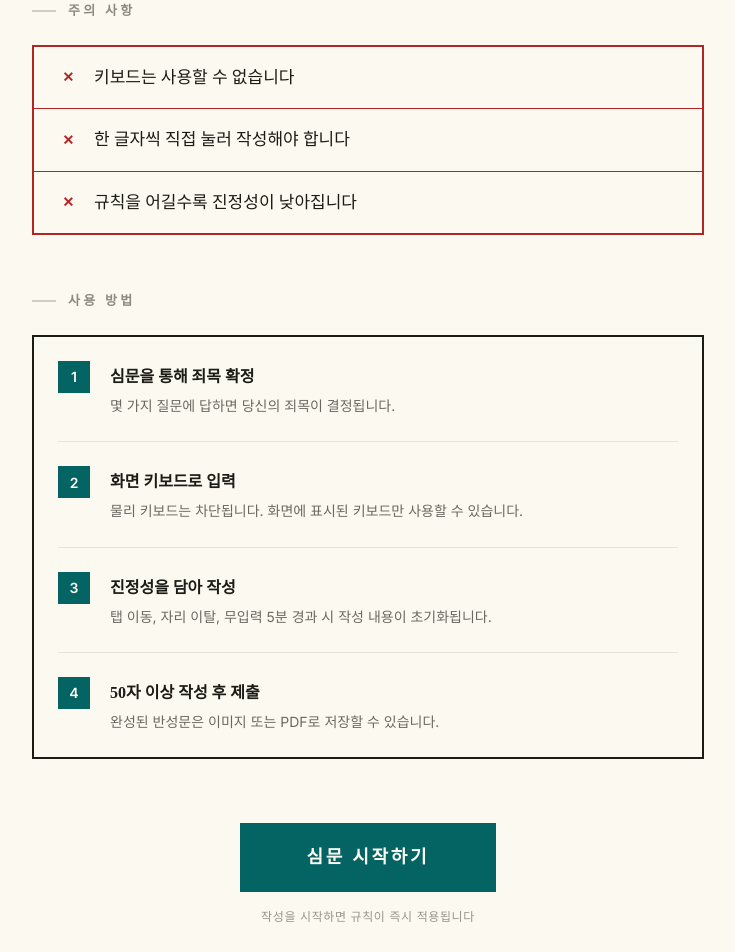
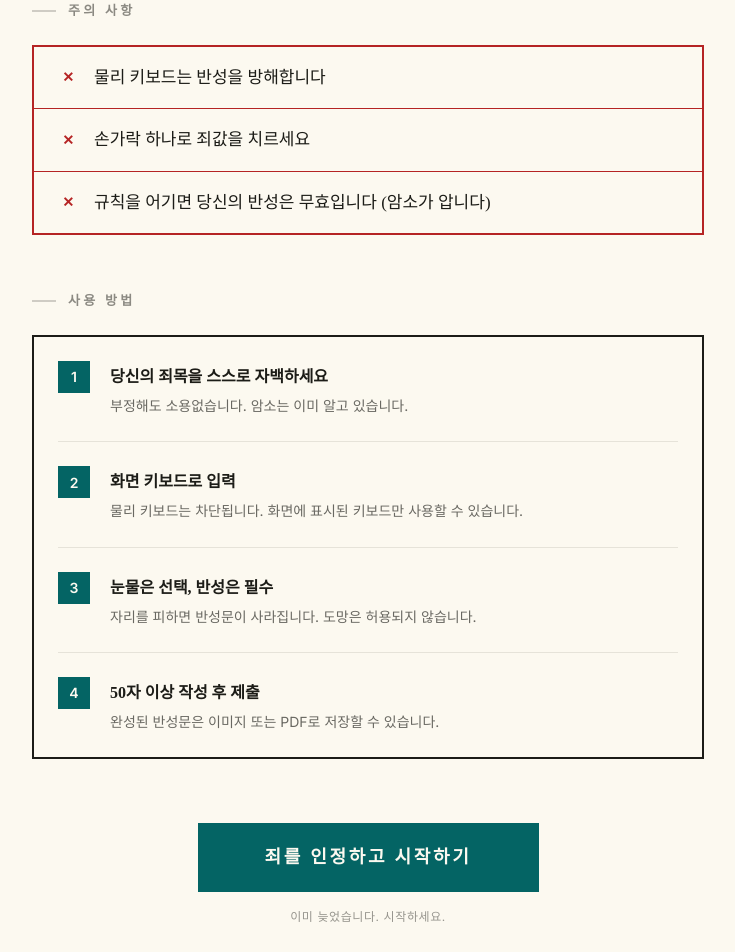
Before and after one commit to ttalkkak-and-pray/im-so-sorry-but-i-love-you, a React (Vite) app: page / in a window 1280 px wide. Shown: the part 400-1352 px from the top of the page, without its empty margins (272-1007 px from the left). Built offline with nearby package versions, Linux system fonts and the light colour scheme.

Commit message:
feat: 메인 페이지 카피 암소 법정 컨셉으로 변경

```diff
--- a/src/app/pages/MainPage.tsx
+++ b/src/app/pages/MainPage.tsx
@@ -12,7 +12,7 @@ export default function MainPage() {
         <div css={heroInnerStyle}>
           <img src="/logo.png" alt="암소쏘리 로고" css={logoImgStyle} />
           <h1 css={titleStyle}>진정성 강제 반성문 작성기</h1>
-          <p css={heroSubtitleStyle}>불편함이 곧 진심입니다.</p>
+          <p css={heroSubtitleStyle}>손가락이 아파야 마음이 열립니다.</p>
         </div>
       </header>
 
@@ -26,15 +26,15 @@ export default function MainPage() {
           <div css={warningListStyle}>
             <div css={warningItemStyle}>
               <span css={warningIconStyle}>✕</span>
-              <span>키보드는 사용할 수 없습니다</span>
+              <span>물리 키보드는 반성을 방해합니다</span>
             </div>
             <div css={warningItemStyle}>
               <span css={warningIconStyle}>✕</span>
-              <span>한 글자씩 직접 눌러 작성해야 합니다</span>
+              <span>손가락 하나로 죄값을 치르세요</span>
             </div>
             <div css={warningItemStyle}>
               <span css={warningIconStyle}>✕</span>
-              <span>규칙을 어길수록 진정성이 낮아집니다</span>
+              <span>규칙을 어기면 당신의 반성은 무효입니다 (암소가 압니다)</span>
             </div>
           </div>
         </section>
@@ -49,8 +49,8 @@ export default function MainPage() {
             <div css={stepItemStyle}>
               <div css={stepNumberStyle}>1</div>
               <div css={stepContentStyle}>
-                <strong>심문을 통해 죄목 확정</strong>
-                <p>몇 가지 질문에 답하면 당신의 죄목이 결정됩니다.</p>
+                <strong>당신의 죄목을 스스로 자백하세요</strong>
+                <p>부정해도 소용없습니다. 암소는 이미 알고 있습니다.</p>
               </div>
             </div>
             <div css={stepDividerStyle} />
@@ -65,8 +65,8 @@ export default function MainPage() {
             <div css={stepItemStyle}>
               <div css={stepNumberStyle}>3</div>
               <div css={stepContentStyle}>
-                <strong>진정성을 담아 작성</strong>
-                <p>탭 이동, 자리 이탈, 무입력 5분 경과 시 작성 내용이 초기화됩니다.</p>
+                <strong>눈물은 선택, 반성은 필수</strong>
+                <p>자리를 피하면 반성문이 사라집니다. 도망은 허용되지 않습니다.</p>
               </div>
             </div>
             <div css={stepDividerStyle} />
@@ -83,9 +83,9 @@ export default function MainPage() {
         {/* CTA */}
         <div css={ctaWrapperStyle}>
           <button css={ctaButtonStyle} onClick={() => navigate('/interrogation')}>
-            심문 시작하기
+            죄를 인정하고 시작하기
           </button>
-          <p css={ctaNoteStyle}>작성을 시작하면 규칙이 즉시 적용됩니다</p>
+          <p css={ctaNoteStyle}>이미 늦었습니다. 시작하세요.</p>
         </div>
       </main>
 
```
